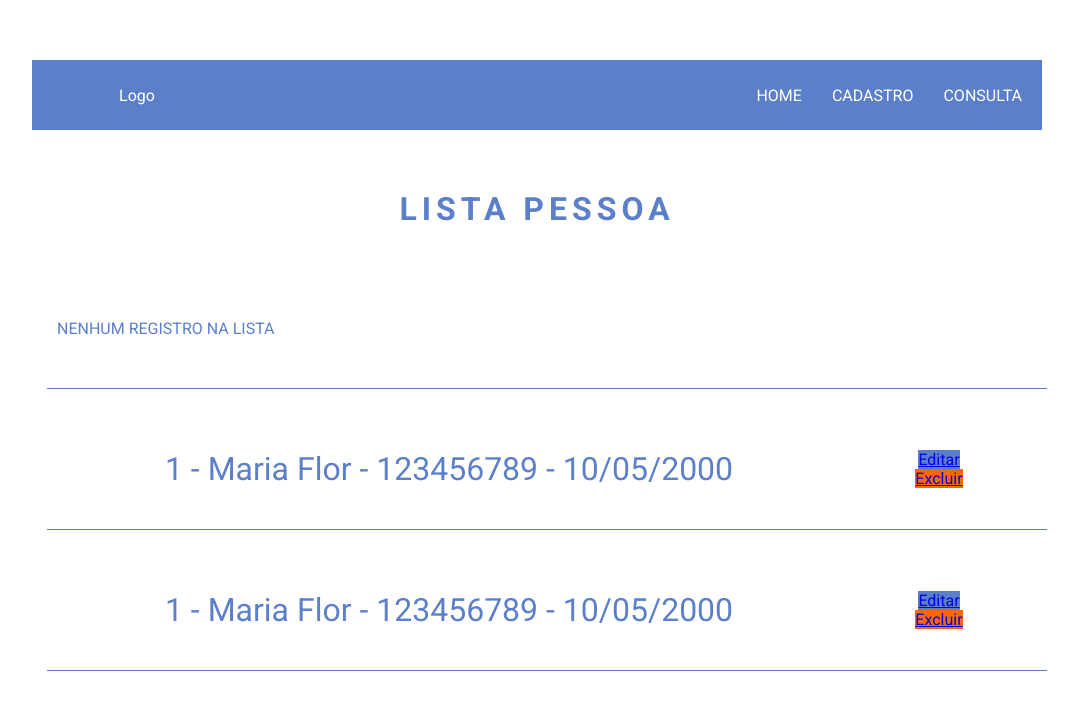
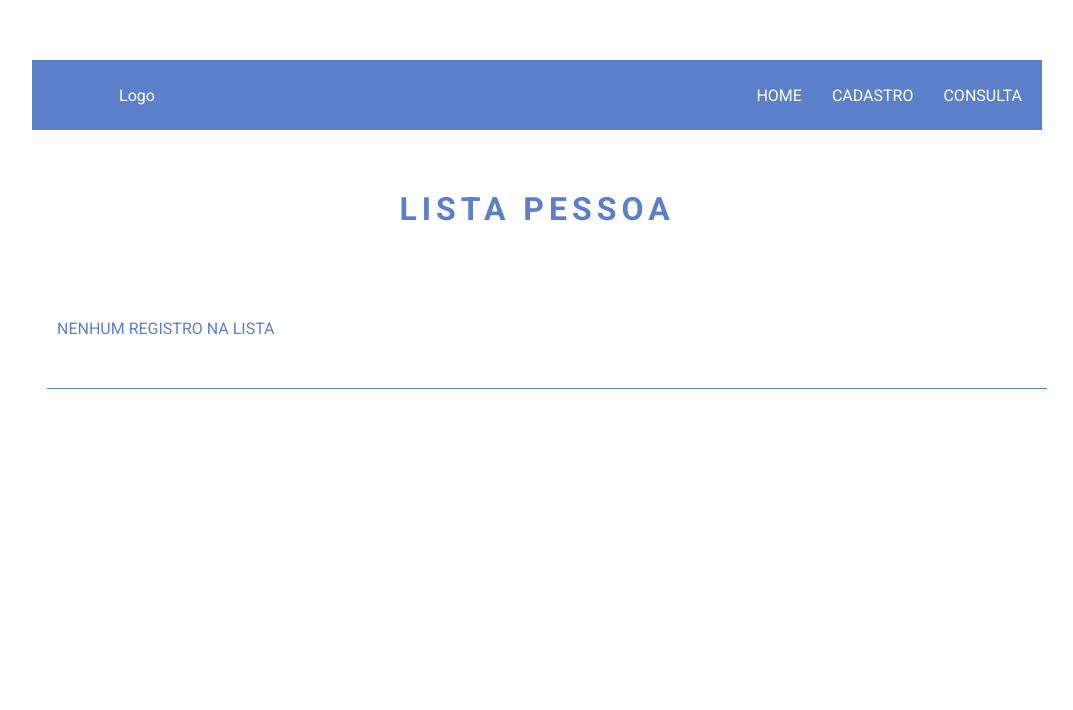
Before and after one commit to alifrebat-docente/CrudPessoa_QPR210_01_angular, an Angular app: page /lista in a window 1280 px wide. Shown: the top 710 px of the page, without its empty margins (103-1176 px from the left). Built offline with nearby package versions, Linux system fonts and the light colour scheme.

Commit message:
Acrescido o class lnk-btn

```diff
--- a/src/app/component/lista/lista.html
+++ b/src/app/component/lista/lista.html
@@ -7,8 +7,8 @@
             <span class="item-pessoa">
                 {{elem.id}} - {{elem.nome}} - {{elem.cpf}} - {{elem.dataNascimento}} - {{elem.email}} </span>
             <span class="btns-lista">
-                <a href="#" class="lnk-editar"> Editar </a>
-                <a href="#" class="lnk-excluir"> Excluir </a>
+                <a class="lnk-btn lnk-editar"> Editar </a>
+                <a class="lnk-btn lnk-excluir"> Excluir </a>
             </span>
         </div>
         }@empty{
@@ -19,13 +19,13 @@
         }
 
 
-        <div class="div-item-pessoa">
+        <!--<div class="div-item-pessoa">
             <span class="item-pessoa">
                 1 - Maria Flor - 123456789 - 10/05/2000
             </span>
             <span class="btns-lista">
-                <a href="#" class="lnk-editar"> Editar </a>
-                <a href="#" class="lnk-excluir"> Excluir </a>
+                <a class="lnk-btn lnk-editar"> Editar </a>
+                <a class="lnk-btn lnk-excluir"> Excluir </a>
             </span>
         </div>
 
@@ -34,10 +34,10 @@
                 1 - Maria Flor - 123456789 - 10/05/2000
             </span>
             <span class="btns-lista">
-                <a href="#" class="lnk-editar"> Editar </a>
-                <a href="#" class="lnk-excluir"> Excluir </a>
+                <a class="lnk-btn lnk-editar"> Editar </a>
+                <a class="lnk-btn lnk-excluir"> Excluir </a>
             </span>
-        </div>
+        </div>-->
     </div>
 
 
```
